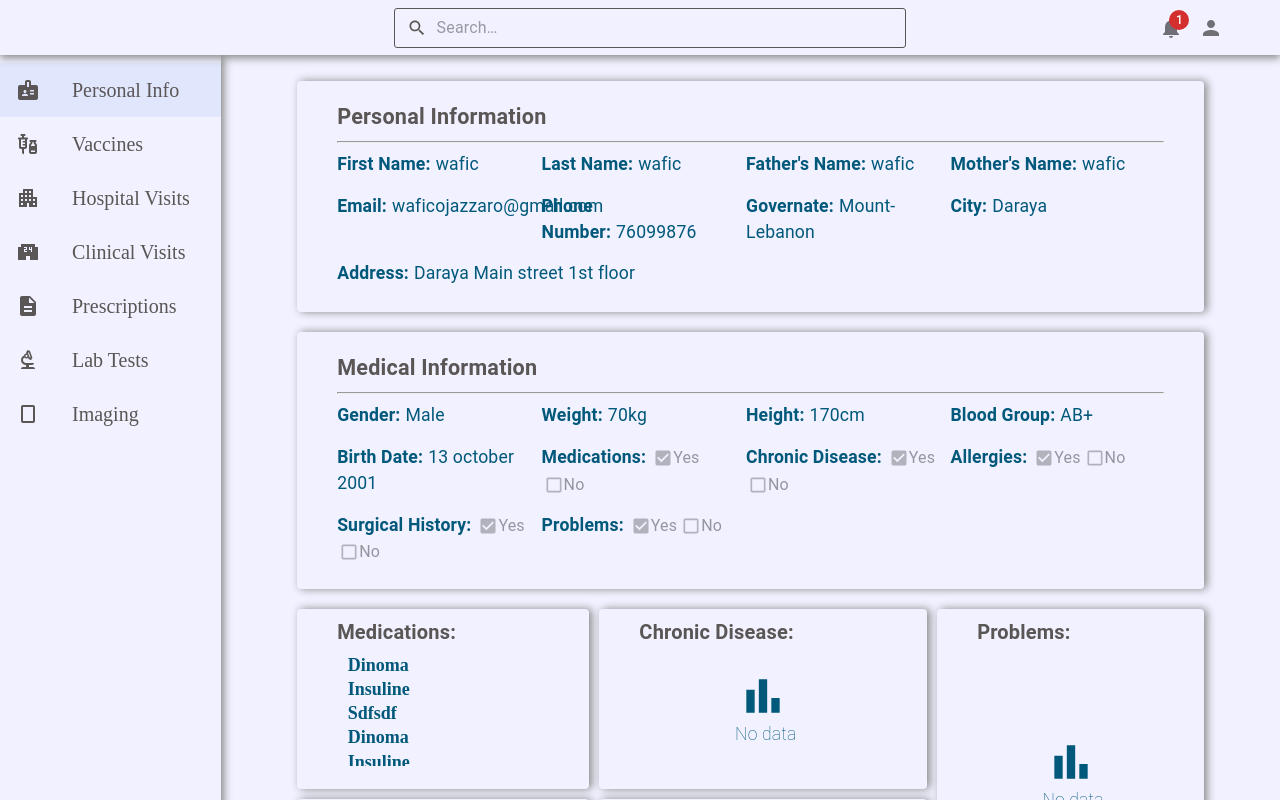
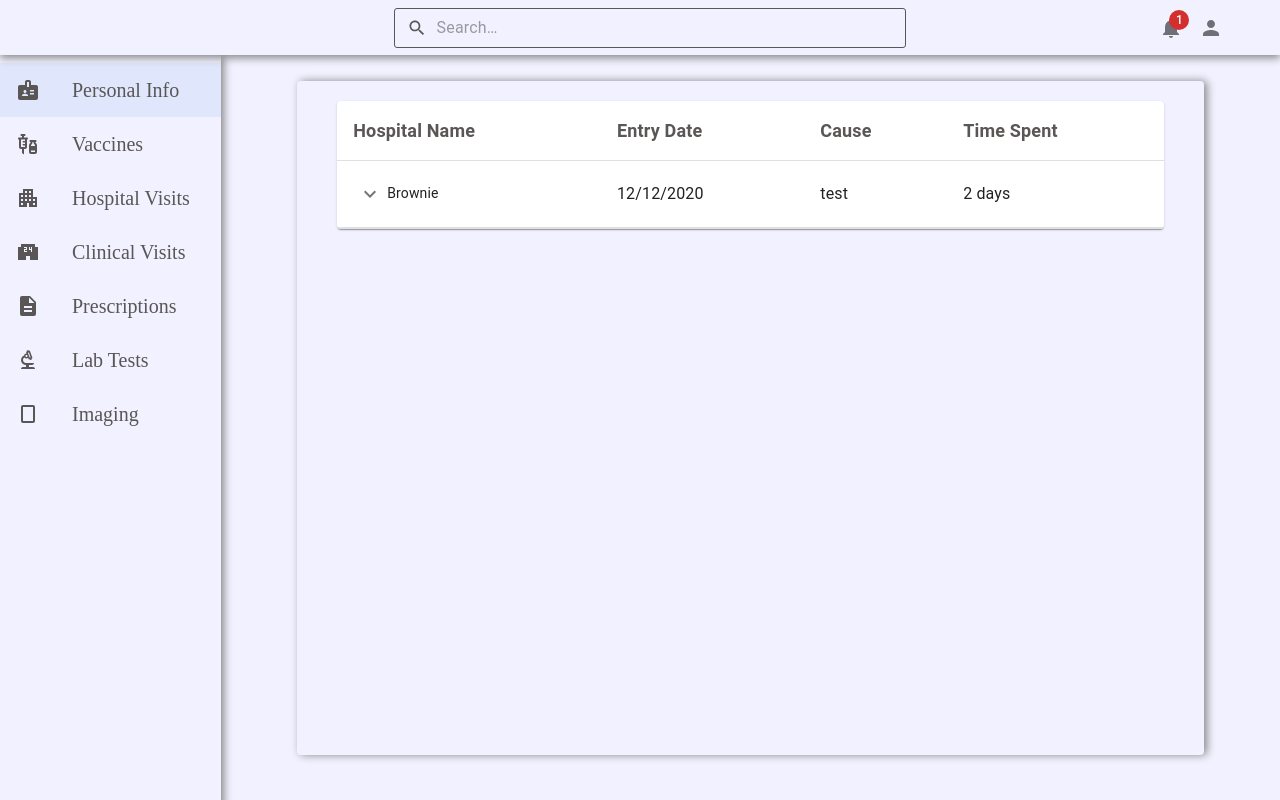
Before and after one commit to waficjazz/medrProject, a React (Create React App) app in the folder front/: page /hospital in a window 1280 px wide. Built offline with nearby package versions, Linux system fonts and the light colour scheme; the HTML template or start-up script is replaced by a standard one.

Commit message:
hospital visit page

```diff
--- /dev/null
+++ b/front/src/components/Navbar/HospitalVisit/HospitalVisit.css
@@ -0,0 +1,5 @@
+.hospitalVisit {
+  width: 100%;
+  background-color: red;
+  height: 100px;
+}
--- /dev/null
+++ b/front/src/components/Navbar/HospitalVisit/HospitalVisit.jsx
@@ -0,0 +1,13 @@
+import React from "react";
+import "./HospitalVisit.css";
+import { StyledEngineProvider } from "@mui/material/styles";
+
+const HospitalVisit = () => {
+  return (
+    <StyledEngineProvider injectFirst>
+      <div className="hospitalVisit">HospitalVisit</div>
+    </StyledEngineProvider>
+  );
+};
+
+export default HospitalVisit;
--- a/front/src/components/Navbar/SideBar/SideBar.jsx
+++ b/front/src/components/Navbar/SideBar/SideBar.jsx
@@ -5,17 +5,20 @@ import VaccinesIcon from "@mui/icons-material/Vaccines";
 import BadgeIcon from "@mui/icons-material/Badge";
 import ApartmentIcon from "@mui/icons-material/Apartment";
 import LocalConvenienceStoreIcon from "@mui/icons-material/LocalConvenienceStore";
+import { useNavigate } from "react-router-dom";
 import BiotechOutlinedIcon from "@mui/icons-material/BiotechOutlined";
 import DescriptionIcon from "@mui/icons-material/Description";
 import CropPortraitIcon from "@mui/icons-material/CropPortrait";
 import { StyledEngineProvider } from "@mui/material/styles";
 import "./SideBar.css";
 const SideBar = () => {
+  const navigate = useNavigate();
   const [selectedIndex, setSelectedIndex] = useState(0);
   const [active, setActive] = useState(true);
-  const handleSelect = (event, index) => {
+  const handleSelect = (event, index, path) => {
     event.preventDefault();
     setSelectedIndex(index);
+    navigate(path);
   };
   return (
     <StyledEngineProvider injectFirst>
@@ -27,7 +30,7 @@ const SideBar = () => {
         }}></button>
       <div className={active ? "drawer active" : "drawer"}>
         <List>
-          <ListItemButton selected={selectedIndex === 0} onClick={(e) => handleSelect(e, 0)}>
+          <ListItemButton selected={selectedIndex === 0} onClick={(e) => handleSelect(e, 0, "/")}>
             <ListItemIcon>
               <BadgeIcon className="icon" />
             </ListItemIcon>
@@ -39,8 +42,7 @@ const SideBar = () => {
             </ListItemIcon>
             Vaccines
           </ListItemButton>
-
-          <ListItemButton selected={selectedIndex === 2} onClick={(e) => handleSelect(e, 2)}>
+          <ListItemButton selected={selectedIndex === 2} onClick={(e) => handleSelect(e, 2, "/hospital")}>
             <ListItemIcon>
               <ApartmentIcon className="icon" />
             </ListItemIcon>
--- /dev/null
+++ b/front/src/pages/HospitalVisit/HospitalVisits.css
@@ -0,0 +1,25 @@
+.hospitalVisits {
+  width: 86%;
+  display: flex;
+  flex-direction: column;
+  align-items: center;
+  padding: 2%;
+  height: 100vh;
+}
+
+.main {
+  width: 90%;
+  background-color: var(--main-white);
+  border-radius: 4px;
+  box-shadow: 3px 0px 8px #888888;
+  padding-inline: 40px;
+  padding-top: 20px;
+  padding-bottom: 10px;
+  height: 90%;
+}
+
+.tableHeaders {
+  color: var(--main-blue);
+  font-size: large;
+  font-weight: bold;
+}
--- /dev/null
+++ b/front/src/pages/HospitalVisit/HospitalVisits.jsx
@@ -0,0 +1,67 @@
+import { Table, TableContainer, TableHead, TableCell, TableRow, Paper, TableBody, Collapse, IconButton, Typography } from "@mui/material";
+import KeyboardArrowDownIcon from "@mui/icons-material/KeyboardArrowDown";
+import KeyboardArrowUpIcon from "@mui/icons-material/KeyboardArrowUp";
+import { StyledEngineProvider } from "@mui/material/styles";
+import HospitalVisit from "../../components/Navbar/HospitalVisit/HospitalVisit";
+import React from "react";
+import "./HospitalVisits.css";
+const HospitalVisits = () => {
+  const [open, setOpen] = React.useState(false);
+
+  return (
+    <StyledEngineProvider injectFirst>
+      <div className="hospitalVisits">
+        <div className="main">
+          <TableContainer component={Paper}>
+            <Table sx={{ minWidth: 700 }} aria-label="customized table">
+              <TableHead>
+                <TableRow>
+                  <TableCell>
+                    <Typography className="tableHeaders">Hospital Name</Typography>
+                  </TableCell>
+                  <TableCell>
+                    <Typography className="tableHeaders">Entry Date</Typography>
+                  </TableCell>
+                  <TableCell>
+                    <Typography className="tableHeaders">Cause</Typography>
+                  </TableCell>
+                  <TableCell>
+                    <Typography className="tableHeaders">Time Spent</Typography>
+                  </TableCell>
+                </TableRow>
+              </TableHead>
+              <TableBody>
+                <TableRow>
+                  <TableCell scope="row">
+                    <IconButton aria-label="expand row" size="small" onClick={() => setOpen(!open)}>
+                      {open ? <KeyboardArrowUpIcon /> : <KeyboardArrowDownIcon />}
+                    </IconButton>
+                    Brownie
+                  </TableCell>
+                  <TableCell>
+                    <Typography>12/12/2020</Typography>
+                  </TableCell>
+                  <TableCell>
+                    <Typography>test</Typography>
+                  </TableCell>
+                  <TableCell>
+                    <Typography>2 days</Typography>
+                  </TableCell>
+                </TableRow>
+                <TableRow>
+                  <TableCell style={{ paddingBottom: 0, paddingTop: 0 }} colSpan={6}>
+                    <Collapse in={open} timeout="auto" unmountOnExit>
+                      <HospitalVisit />
+                    </Collapse>
+                  </TableCell>
+                </TableRow>
+              </TableBody>
+            </Table>
+          </TableContainer>
+        </div>
+      </div>
+    </StyledEngineProvider>
+  );
+};
+
+export default HospitalVisits;
--- a/front/src/pages/MainPage/MainPage.css
+++ b/front/src/pages/MainPage/MainPage.css
@@ -31,6 +31,7 @@ body {
   display: flex;
   margin-top: 55px;
   background-color: var(--main-white);
+  overflow-x: hidden;
 }
 @media only screen and (hover: none) and (pointer: coarse) {
   .mainPage {
--- a/front/src/pages/MainPage/MainPage.jsx
+++ b/front/src/pages/MainPage/MainPage.jsx
@@ -1,20 +1,20 @@
 import React from "react";
 import SideBar from "../../components/Navbar/SideBar/SideBar";
 import PersonalInfo from "../PersonalInfo/PersonalInfo";
+import HospitalVisits from "../HospitalVisit/HospitalVisits";
 import { BrowserRouter, Routes, Route, Link } from "react-router-dom";
 import "./MainPage.css";
 const MainPage = () => {
   return (
     <>
       <div className="mainPage">
-        <SideBar />
-        <PersonalInfo />
-        {/* <BrowserRouter>
+        <BrowserRouter>
+          <SideBar />
           <Routes>
             <Route path="/" element={<PersonalInfo />} />
-            <Route path="/h" element={<div></div>} />
+            <Route path="/hospital" element={<HospitalVisits />} />
           </Routes>
-        </BrowserRouter> */}
+        </BrowserRouter>
       </div>
     </>
   );
```
